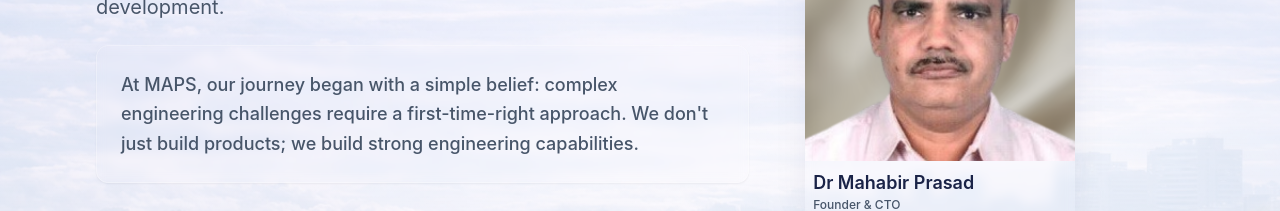
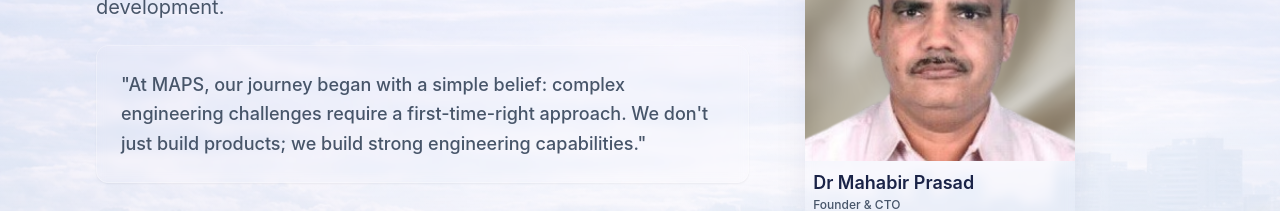
Before and after one commit to wolf-aman/maps-technologies-website, a Next.js app: page /about-us in a window 1280 px wide. Shown: the part 349-560 px from the top of the page. Built offline with nearby package versions, Linux system fonts and the light colour scheme.

Commit message:
about-us

```diff
--- a/src/app/about-us/page.tsx
+++ b/src/app/about-us/page.tsx
@@ -91,9 +91,9 @@ export default function AboutUsPage() {
                 </span> */}
 
                 <p className="text-[#475569] text-lg leading-relaxed font-medium">
-                  At MAPS, our journey began with a simple belief: complex engineering
+                  "At MAPS, our journey began with a simple belief: complex engineering
                   challenges require a first-time-right approach. We don't just build
-                  products; we build strong engineering capabilities.
+                  products; we build strong engineering capabilities."
                 </p>
 
               </div>
```
